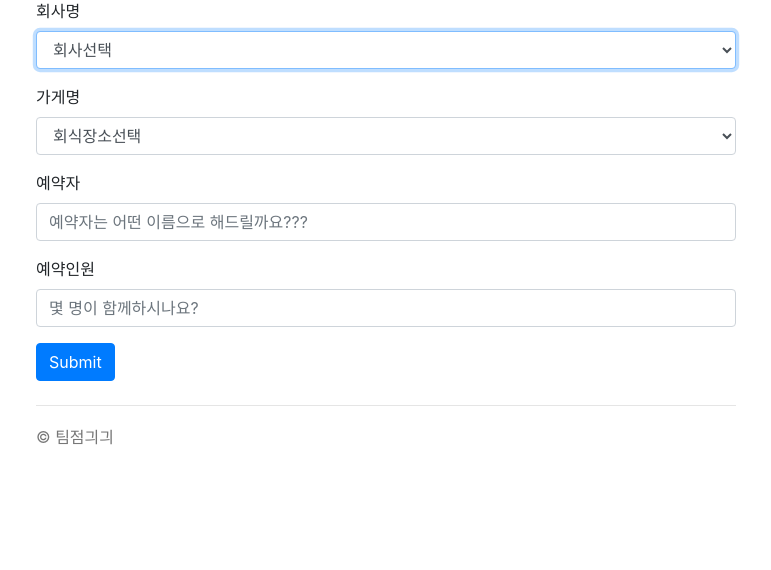
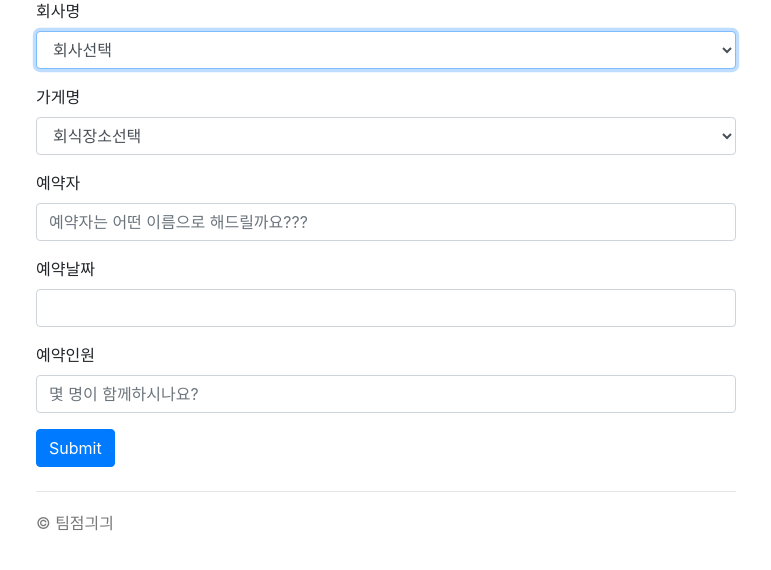
Before and after one commit to ktnet-trade-tech/Team_Launch_GOGO, a Spring Boot app: page /reserve in a window 1280 px wide. Shown: the part 135-705 px from the top of the page, without its empty margins (254-1025 px from the left). Run offline with Spring Boot 4, Linux system fonts and the light colour scheme; data that the repository does not hold is empty.

Commit message:
예약날짜 입력폼 및 DTO, 관련 처리로직 추가(1)

```diff
--- a/src/main/java/com/example/controller/ReserveController.java
+++ b/src/main/java/com/example/controller/ReserveController.java
@@ -17,6 +17,7 @@ import org.springframework.web.bind.annotation.ModelAttribute;
 import org.springframework.web.bind.annotation.PostMapping;
 import org.springframework.web.bind.annotation.RequestParam;
 
+import java.util.Date;
 import java.util.List;
 import java.util.stream.Collectors;
 
@@ -45,8 +46,9 @@ public class ReserveController {
     public String create(@RequestParam("companyId") Long companyId,
                          @RequestParam("storeId") Long storeId,
                          @RequestParam("reserver") String reserver,
+                         @RequestParam("reserve_date") Date reserve_date,
                          @RequestParam("count") int count){
-        reserveService.reserve(companyId,storeId,reserver,count);
+        reserveService.reserve(companyId, storeId, reserver, reserve_date, count);
         return "redirect:/";
     }
 
--- a/src/main/java/com/example/domain/reserve/ReserveDto.java
+++ b/src/main/java/com/example/domain/reserve/ReserveDto.java
@@ -3,6 +3,8 @@ package com.example.domain.reserve;
 import com.example.domain.store.Store;
 import lombok.Data;
 import lombok.NoArgsConstructor;
+
+import java.util.Date;
 
 @Data
 @NoArgsConstructor
@@ -13,12 +15,14 @@ public class ReserveDto {
     private String address;
     private String phoneNum;
     private String reserver;
+    private Date reserve_date;   // 예약 날짜
     private int count;
     private Long storeId;
 
     public ReserveDto(Reserve reserve) {
         id = reserve.getId();
         reserver = reserve.getReserver();
+        reserve_date = reserve.getReserve_date();
         name = reserve.getStore().getName();
         address = reserve.getStore().getAddress();
         phoneNum = reserve.getStore().getPhoneNum();
--- a/src/main/java/com/example/service/ReserveService.java
+++ b/src/main/java/com/example/service/ReserveService.java
@@ -13,6 +13,7 @@ import org.springframework.stereotype.Service;
 
 import javax.persistence.EntityNotFoundException;
 import javax.transaction.Transactional;
+import java.util.Date;
 import java.util.List;
 
 @Service
@@ -29,14 +30,14 @@ public class ReserveService {
     }
 
     @Transactional
-    public Long reserve(Long companyId, Long storeId, String reserver, int count){
+    public Long reserve(Long companyId, Long storeId, String reserver, Date reserve_date, int count){
 
         // 엔티티 조회
         Company company = companyRepository.findById(companyId).orElseThrow(EntityNotFoundException::new);
         Store store = storeRepository.findById(storeId).orElseThrow(EntityNotFoundException::new);
 
         // 가게 예약 생성
-        Reserve reserveStore = Reserve.createStore(store,reserver,count);
+        Reserve reserveStore = Reserve.createStore(store, reserver, reserve_date, count);
 
         // 회사 예약 생성
         Company reserveCompany = Company.createCompany(company,reserveStore);
--- a/src/main/resources/templates/reserve/reserveForm.html
+++ b/src/main/resources/templates/reserve/reserveForm.html
@@ -29,6 +29,10 @@
                    placeholder="예약자는 어떤 이름으로 해드릴까요???" autofocus>
         </div>
         <div class="form-group">
+            <label for="reserver">예약날짜</label>
+            <input type="text" name="reserve_date" class="form-control" id="reserve_date" utofocus>
+        </div>
+        <div class="form-group">
             <label for="count">예약인원</label>
             <input type="number" name="count" class="form-control" id="count"
                    placeholder="몇 명이 함께하시나요?" autofocus>
--- a/src/main/resources/templates/reserve/reserveList.html
+++ b/src/main/resources/templates/reserve/reserveList.html
@@ -29,6 +29,7 @@
                     <th>#</th>
                     <th>가게명</th>
                     <th>예약자명</th>
+                    <th>예약날짜</th>
                     <th>예약인원</th>
                 </tr>
             </thead>
@@ -37,6 +38,7 @@
                 <td th:text="${reserve.id}"></td>
                 <td><a th:href="@{'/store/' + ${reserve.storeId}}" th:text="${reserve.name}"></a></td>
                 <td th:text="${reserve.reserver}"></td>
+                <td th:text="${reserve.reserve_date}"></td>
                 <td th:text="${reserve.count}"></td>
             </tr>
             </tbody>
--- a/src/main/resources/templates/store/details.html
+++ b/src/main/resources/templates/store/details.html
@@ -61,7 +61,7 @@
     <script>
 		var container = document.getElementById('map');
 		var options = {
-			center: new kakao.maps.LatLng(33.450701, 126.570667),
+			center: new kakao.maps.LatLng(33.450701, 126.570667),   /* 위도, 경도 */
 			level: 3
 		};
 
```
Also changed, not shown: src/main/java/com/example/domain/reserve/Reserve.java (+6 -1 lines).
